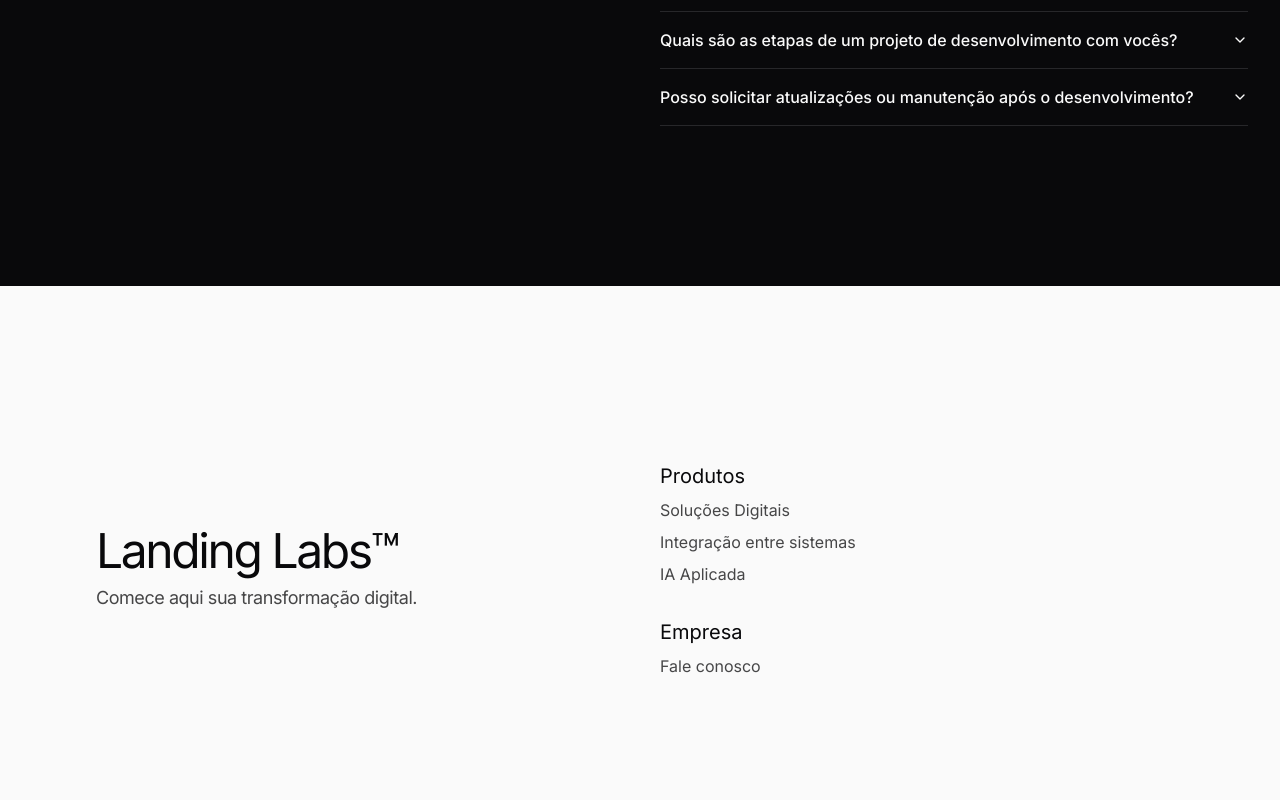
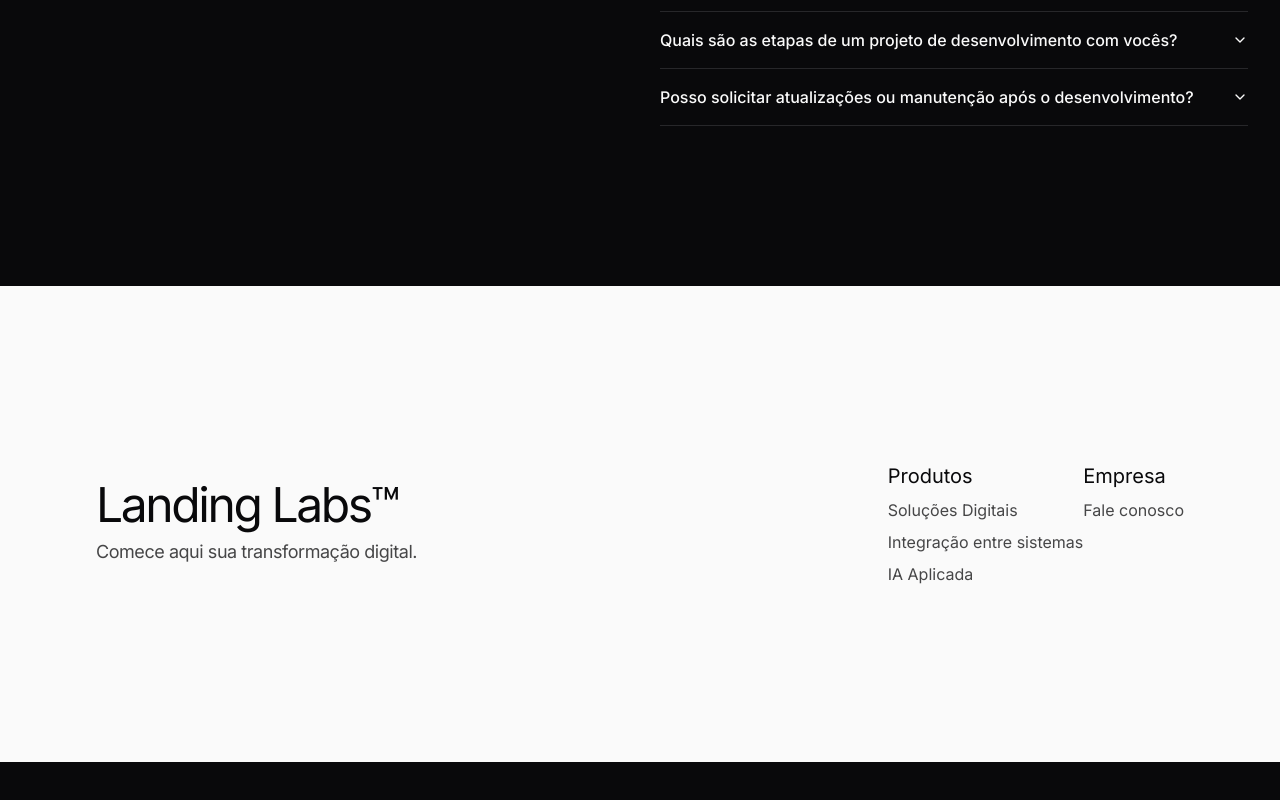
Before and after one commit to landinglabs/landing_page, a Next.js app: page / in a window 1280 px wide. Shown: the part 2691-3491 px from the top of the page. After the commit the page ends 3453 px from the top, so only its background shows below. Built offline with nearby package versions, Linux system fonts and the light colour scheme.

Commit message:
fix: udpate flex on footer

```diff
--- a/components/sections/footer.tsx
+++ b/components/sections/footer.tsx
@@ -46,7 +46,7 @@
               </p>
             </div>
           </div>
-          <div className="flex-col md:flex items-start justify-end">
+          <div className="flex flex-col md:flex-row items-start justify-end">
             {navigationItems.map((item) => (
               <div
                 key={item.title}
```
